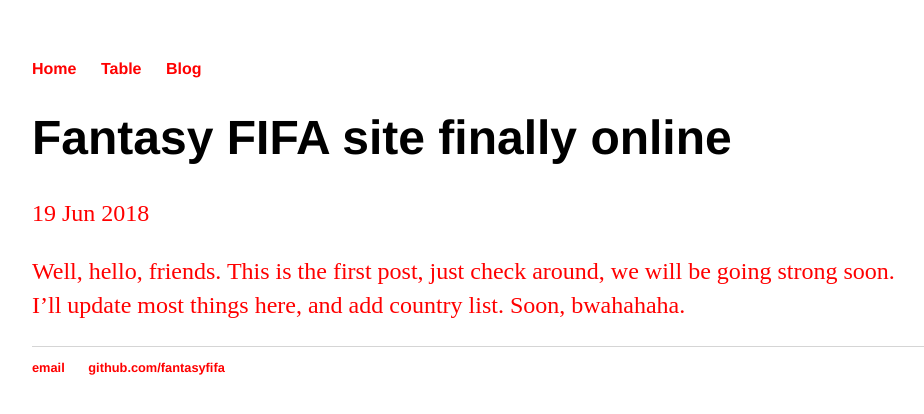
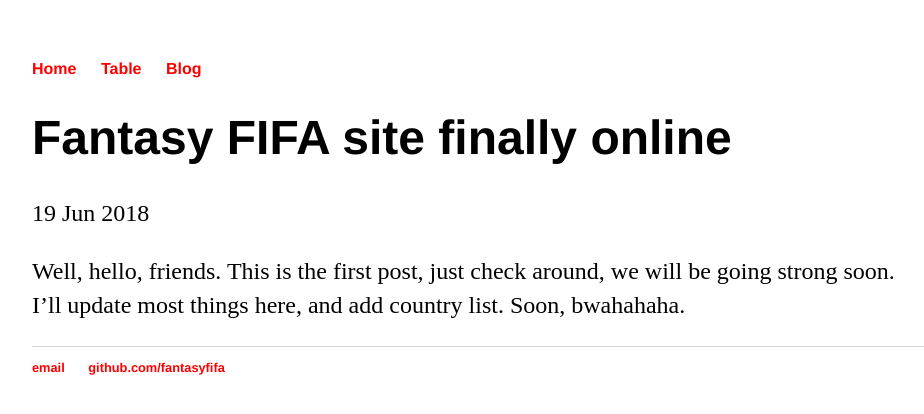
Before and after one commit to fantasyfifa/fantasyfifa.github.io, a Jekyll site: the page built from _posts/2018-06-19-site.md, in a window 1280 px wide. Shown: the top 414 px of the page, without its empty margins (160-1084 px from the left). Built offline with Jekyll 4.4.1, drawn with Linux system fonts in a browser that asks for light colours.

Commit message:
Update main.css

```diff
--- a/css/main.css
+++ b/css/main.css
@@ -29,6 +29,9 @@
 p {
     font-size: 1.5em;
     line-height: 1.4em;
+    color: black;
+}
+h2{
     color: red;
 }
 footer {
```
